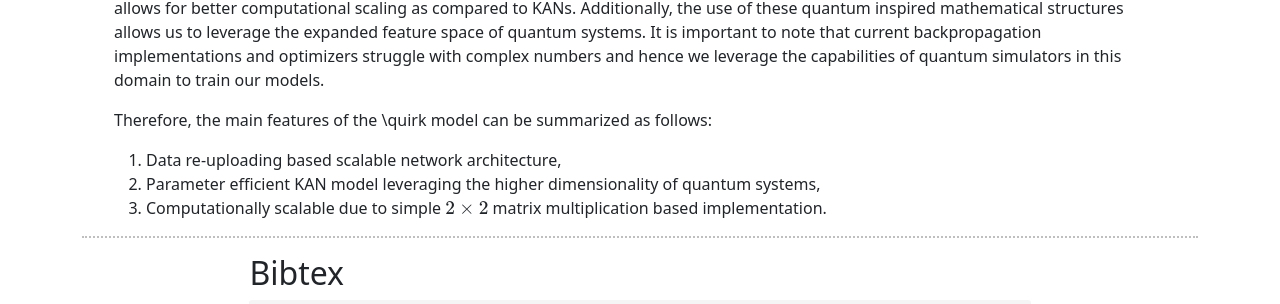
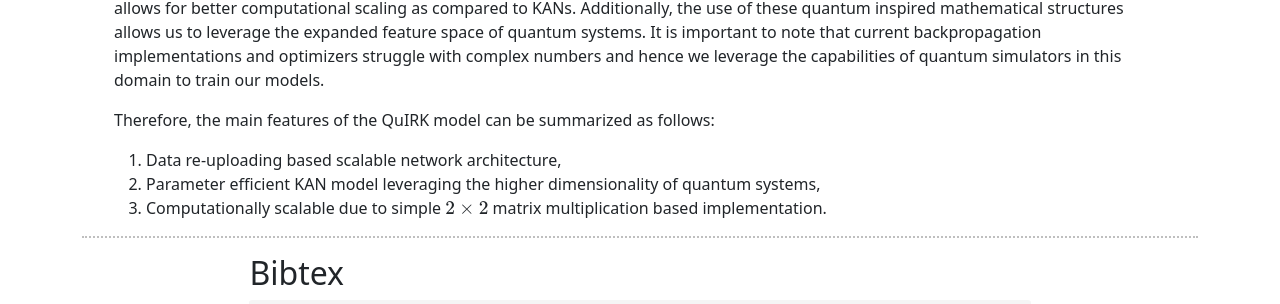
Before and after one commit to MPSLab-ASU/QuIRK-PaperPage, a Jekyll site: the page built from index.html, in a window 1280 px wide and 900 px high, scrolled down 2379 px. Shown: the part 282-586 px from the top of the window. Built offline with Jekyll 4.4.1, drawn with Linux system fonts in a browser that asks for light colours; formulas are drawn with MathJax 3; a style sheet for code colours, icons or effects is not loaded.

```diff
--- a/paper_components/description.md
+++ b/paper_components/description.md
@@ -20,7 +20,7 @@ We utilize the universal approximation functionality of DR models in order to co
 
 Another important aspect of QuIRK's is that they can be easily accelerated on GPUs. We refer to our model as `*Quantum Inspired*' because, although we utilize a QML model, the structure of our network does not require any quantum computers for training or inference. Due to the lack of entanglement, all our circuits are factorizable into single qubit circuits and can be computed using $2\times 2$ matrix multiplications (matmuls) on simulators. These matmul operations are far more optimized for modern GPUs as compared to B-Splines used by KANs. This allows for better computational scaling as compared to KANs. Additionally, the use of these quantum inspired mathematical structures allows us to leverage the expanded feature space of  quantum systems. It is important to note that current backpropagation implementations and optimizers struggle with complex numbers and hence we leverage the capabilities of quantum simulators in this domain to train our models.
 
-Therefore, the main features of the \quirk model can be summarized as follows:
+Therefore, the main features of the QuIRK model can be summarized as follows:
 1. Data re-uploading based scalable network architecture,
 2. Parameter efficient KAN model leveraging the higher dimensionality of quantum systems,
 3. Computationally scalable due to simple $2 \times 2$ matrix multiplication based implementation.
```
